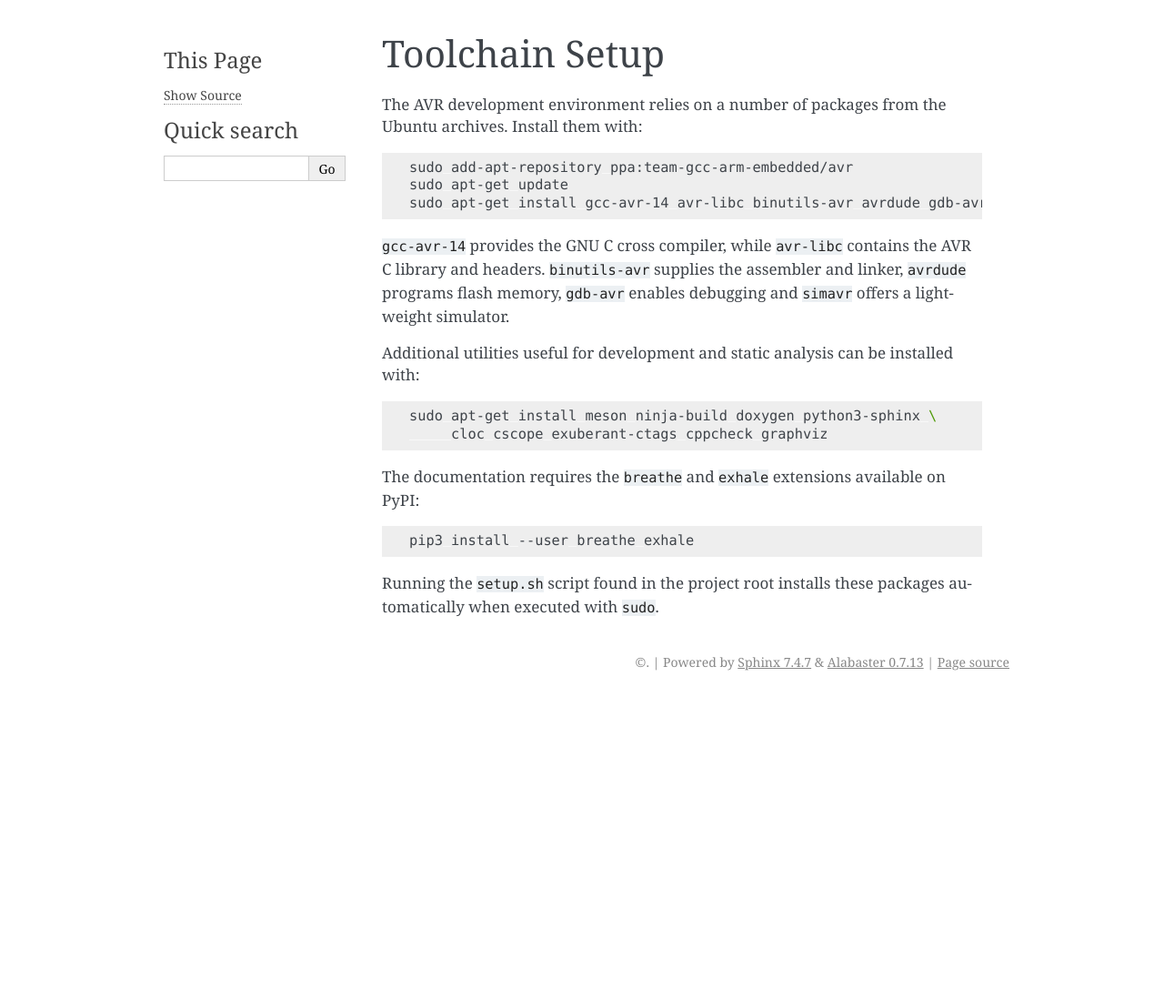
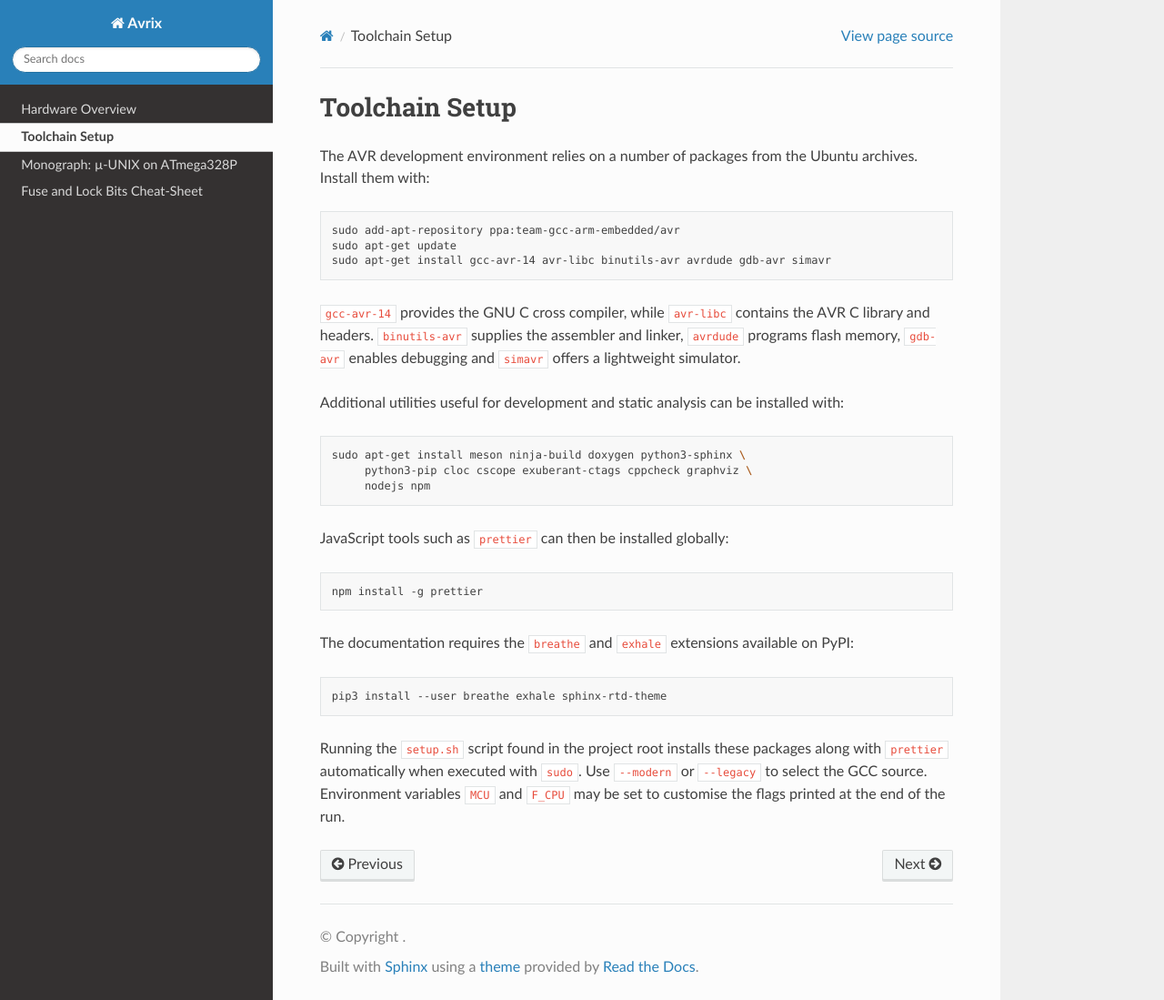
Before and after one commit to Oichkatzelesfrettschen/Avrix, a Sphinx documentation site: the page built from docs/source/toolchain.rst, in a window 1280 px wide and 1099 px high. Shown: the whole window at 91% size. Built offline with Sphinx 7.4.7 and the Read the Docs theme 3.1.0, drawn with Linux system fonts in a browser that asks for light colours.

Commit message:
Document pip requirement and theme

```diff
--- a/docs/source/conf.py
+++ b/docs/source/conf.py
@@ -17,5 +17,12 @@ exhale_args = {
     'rootFileTitle': 'API Reference',
     'doxygenStripFromPath': '../'
 }
-html_theme = 'alabaster'
+# Prefer the Read the Docs theme when available to better match the
+# online style.  Fall back to the lightweight Alabaster theme if the
+# package is missing.
+try:
+    import sphinx_rtd_theme  # noqa: F401
+    html_theme = 'sphinx_rtd_theme'
+except ImportError:  # pragma: no cover - theme not installed
+    html_theme = 'alabaster'
 master_doc = 'index'
--- a/docs/source/toolchain.rst
+++ b/docs/source/toolchain.rst
@@ -21,14 +21,24 @@ installed with:
 .. code-block:: bash
 
    sudo apt-get install meson ninja-build doxygen python3-sphinx \
-        cloc cscope exuberant-ctags cppcheck graphviz
+        python3-pip cloc cscope exuberant-ctags cppcheck graphviz \
+        nodejs npm
+
+JavaScript tools such as ``prettier`` can then be installed globally:
+
+.. code-block:: bash
+
+   npm install -g prettier
 
 The documentation requires the ``breathe`` and ``exhale`` extensions
 available on PyPI:
 
 .. code-block:: bash
 
-   pip3 install --user breathe exhale
+   pip3 install --user breathe exhale sphinx-rtd-theme
 
 Running the ``setup.sh`` script found in the project root installs these
-packages automatically when executed with ``sudo``.
+packages along with ``prettier`` automatically when executed with ``sudo``.
+Use ``--modern`` or ``--legacy`` to select the GCC source.  Environment
+variables ``MCU`` and ``F_CPU`` may be set to customise the flags printed
+at the end of the run.
```
Also changed, not shown: README.md (+25 -6 lines), docs/source/index.rst (+6 -3 lines), 2 other files.
